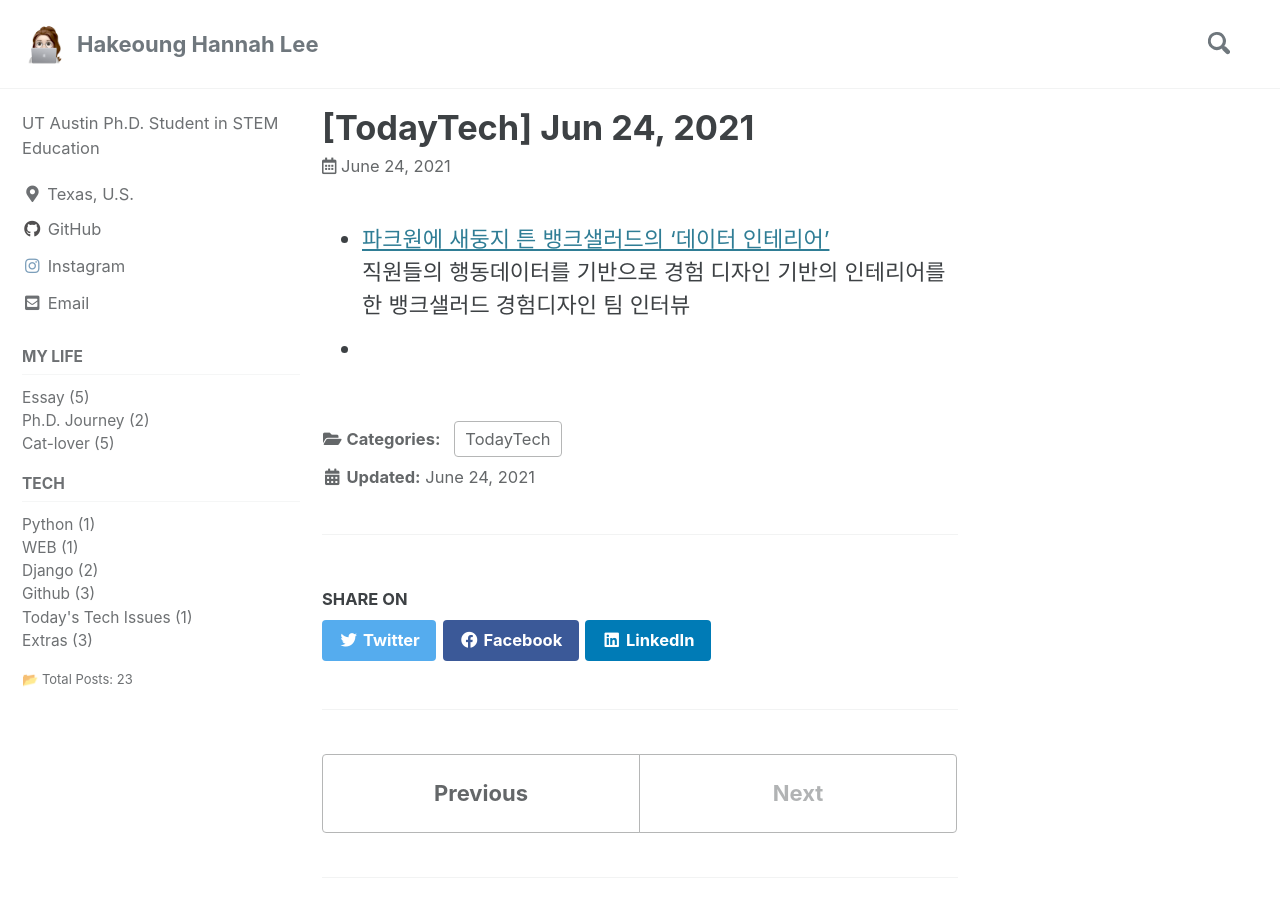
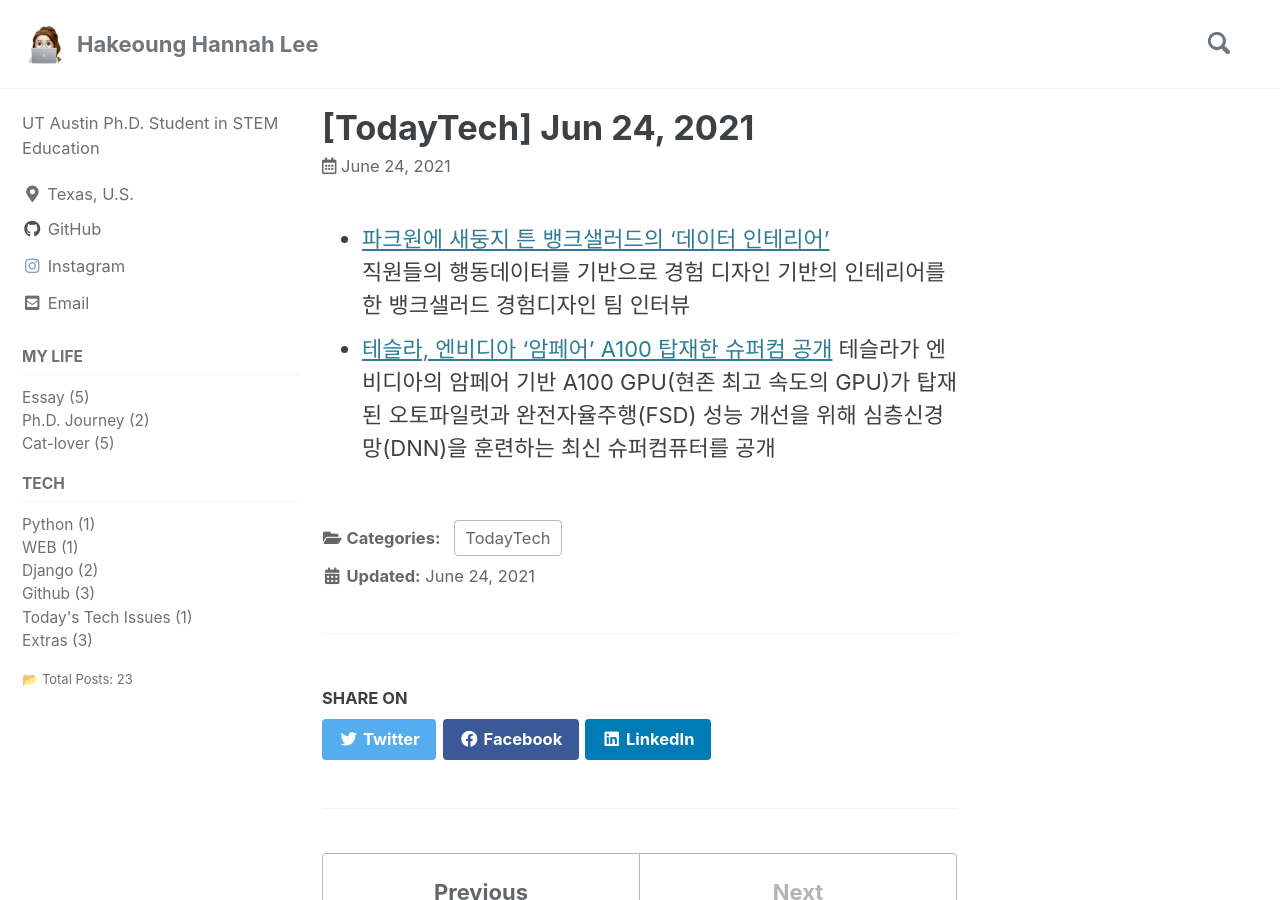
Before and after one commit to HakeoungLee/HakeoungLee.github.io, a Jekyll site: the page built from _posts/2021-06-24-tt210624.md, in a window 1280 px wide and 900 px high. Built offline with Jekyll 4.4.1, drawn with Linux system fonts in a browser that asks for light colours; cached includes are drawn as plain includes; comment, search, counter and statistics services are not loaded.

Commit message:
Update 2021-06-24-tt210624.md

```diff
--- a/_posts/2021-06-24-tt210624.md
+++ b/_posts/2021-06-24-tt210624.md
@@ -9,4 +9,5 @@ title:  "[TodayTech] Jun 24, 2021"
 ---
 - [파크원에 새둥지 튼 뱅크샐러드의 ‘데이터 인테리어’](https://byline.network/2021/02/25-127/)
   직원들의 행동데이터를 기반으로 경험 디자인 기반의 인테리어를 한 뱅크샐러드 경험디자인 팀 인터뷰
--
+- [테슬라, 엔비디아 ‘암페어’ A100 탑재한 슈퍼컴 공개](http://www.aitimes.com/news/articleView.html?idxno=139192)
+  테슬라가 엔비디아의 암페어 기반 A100 GPU(현존 최고 속도의 GPU)가 탑재된 오토파일럿과 완전자율주행(FSD) 성능 개선을 위해 심층신경망(DNN)을 훈련하는 최신 슈퍼컴퓨터를 공개
```
